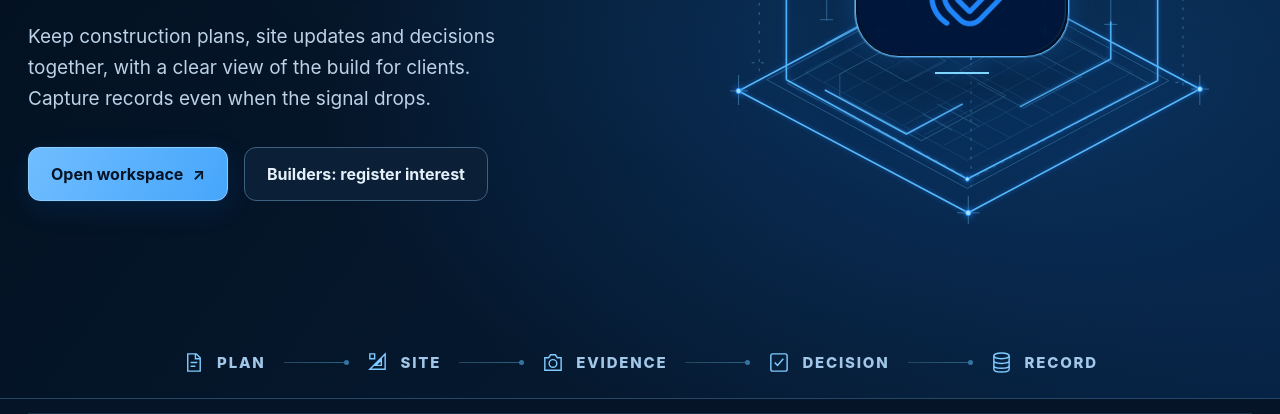
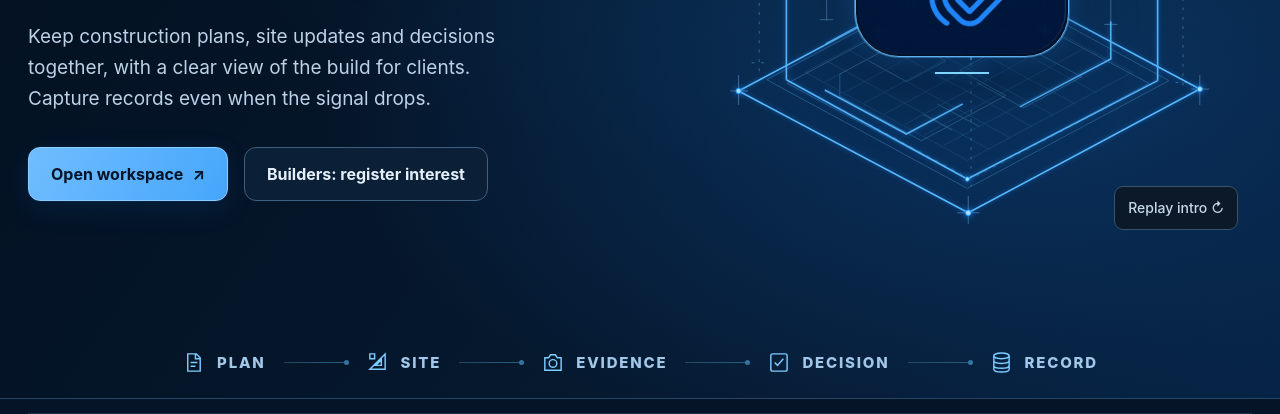
Before and after one commit to BluePrintBuilds/blueprintbuilds.github.io, a plain HTML site: page index.html in a window 1280 px wide. Shown: the part 386-800 px from the top of the page. Drawn offline with Linux system fonts and the light colour scheme.

Commit message:
Make Blueprint intro replayable

```diff
--- a/assets/blueprint-arrival.css
+++ b/assets/blueprint-arrival.css
@@ -38,3 +38,11 @@
 @media(prefers-reduced-motion:reduce){.bp-arrival *{animation:none!important;transition:none!important}.bp-arrival-skip{display:none!important}}
 
 .bpb-welcome-audiences{padding:14px 0 26px;background:#07131f}.bpb-welcome-audiences .hero-facts{margin-top:0}.bpb-welcome-audiences .hero-audiences{margin-top:20px}
+
+/* A quiet optional replay for visitors who missed the first pass. */
+.bp-arrival-replay{position:absolute;right:14px;bottom:0;min-height:44px;padding:9px 13px;border:1px solid #38536b;border-radius:9px;color:#c7d9e9;background:#0b1928;font:500 14px/1.4 var(--sans);pointer-events:auto;cursor:pointer}
+.bp-arrival-replay[hidden]{display:none!important}
+.bp-arrival-replay:hover{background:#132a3e;color:#fff}
+.bp-arrival-replay:focus-visible{outline:2px solid #8dcfff;outline-offset:4px}
+@media(max-width:700px){.bp-arrival-replay{right:0;bottom:-6px}}
+@media(prefers-reduced-motion:reduce){.bp-arrival-replay{display:none!important}}
--- a/assets/blueprint-arrival.js
+++ b/assets/blueprint-arrival.js
@@ -1,52 +1,64 @@
-/* Approved Blueprint welcome: one 2.4s decorative pass inside the hero.
- * Static artwork and working links are present before this script runs.
- * No fullscreen curtain, authentication, video load or returning-user delay. */
+/* Blueprint welcome: an optional 2.4s decorative pass inside the hero.
+ * Static artwork and working links remain available throughout.
+ * Returning visitors can replay it without a fullscreen curtain or video. */
 (() => {
   'use strict';
   const root = document.querySelector('[data-blueprint-arrival]');
   const artwork = root?.querySelector('[data-arrival-art]');
+  const skip = root?.querySelector('[data-arrival-skip]');
+  const replay = root?.querySelector('[data-arrival-replay]');
   if (!root || !artwork) return;
   root.dataset.state = 'finished';
   const motion = matchMedia('(prefers-reduced-motion: reduce)');
-  const navigation = performance.getEntriesByType('navigation')[0];
-  if (!root.animate || motion.matches || navigator.connection?.saveData || document.hidden || location.hash || navigation?.type === 'back_forward') return;
-  const key = 'blueprint-signature-welcome-v1';
-  try { if (sessionStorage.getItem(key)) return; sessionStorage.setItem(key, 'seen'); } catch { return; }
-  const skip = root.querySelector('[data-arrival-skip]');
-  const animations = [], initialScroll = { x: scrollX, y: scrollY };
-  let finished = false, expiry = null;
+  const events = ['pointerdown', 'keydown', 'wheel', 'touchstart', 'focusin', 'resize', 'pagehide'];
+  let finished = true, expiry = null, initialScroll = { x: scrollX, y: scrollY };
+  let animations = [], replayHadFocus = false;
+  const canAnimate = () => !!root.animate && !motion.matches && !navigator.connection?.saveData;
+  const showReplay = () => {
+    if (replay) replay.hidden = !canAnimate() || !finished || (artwork.complete && !artwork.naturalWidth);
+  };
   const interaction = event => {
-    if (event.target instanceof Element && event.target.closest('[data-arrival-skip]')) return;
+    if (event.target instanceof Element && event.target.closest('[data-arrival-skip], [data-arrival-replay]')) return;
     finish('interaction');
   };
   const scroll = () => { if (scrollX !== initialScroll.x || scrollY !== initialScroll.y) finish('scroll'); };
   const background = () => { if (document.hidden) finish('background'); };
-  const preference = () => finish('motion-preference');
-  const events = ['pointerdown', 'keydown', 'wheel', 'touchstart', 'focusin', 'resize', 'pagehide'];
+  const preference = () => {
+    if (motion.matches) finish('motion-preference');
+    showReplay();
+  };
+  const dataSaver = () => {
+    if (navigator.connection?.saveData) finish('data-saver');
+    showReplay();
+  };
+  const failedArt = () => finish('image-error');
   function finish(reason = 'complete') {
     if (finished) return;
+    const restoreReplayFocus = document.activeElement === skip;
     finished = true; clearTimeout(expiry);
-    animations.forEach(animation => animation.cancel());
+    animations.forEach(animation => animation.cancel()); animations = [];
     root.classList.remove('is-active'); root.dataset.state = 'finished';
     root.dataset.finishReason = typeof reason === 'string' ? reason : 'interaction';
-    if (skip) { skip.hidden = true; skip.removeEventListener('click', finish); }
+    if (skip) skip.hidden = true;
     artwork.removeEventListener('load', start); artwork.removeEventListener('error', failedArt);
     events.forEach(event => window.removeEventListener(event, interaction, true));
     window.removeEventListener('scroll', scroll, true);
     document.removeEventListener('visibilitychange', background);
-    motion.removeEventListener?.('change', preference);
-    navigator.connection?.removeEventListener?.('change', dataSaver);
+    showReplay();
+    if (restoreReplayFocus && replay && !replay.hidden) replay.focus({ preventScroll: true });
   }
-  const failedArt = () => finish('image-error');
-  const dataSaver = () => { if (navigator.connection?.saveData) finish('data-saver'); };
   function animate(element, frames, options) {
     if (!element) return;
     animations.push(element.animate(frames, { fill: 'both', easing: 'cubic-bezier(.2,.75,.25,1)', ...options }));
   }
   function start() {
-    if (finished || motion.matches || document.hidden || !artwork.naturalWidth) return;
+    if (finished) return;
+    if (!canAnimate() || document.hidden || !artwork.naturalWidth) { finish('unavailable'); return; }
     clearTimeout(expiry); root.classList.add('is-active'); root.dataset.state = 'playing';
-    if (skip) skip.hidden = false;
+    if (skip) {
+      skip.hidden = false;
+      if (replayHadFocus) skip.focus({ preventScroll: true });
+    }
     try {
       root.querySelectorAll('[data-trace]').forEach((path, index) => animate(path,
         [{ strokeDasharray: '1', strokeDashoffset: '1', opacity: .15 }, { strokeDasharray: '1', strokeDashoffset: '0', opacity: .82 }],
@@ -73,16 +85,35 @@
       expiry = setTimeout(() => finish('complete'), 2400);
     } catch { finish('unsupported-motion'); }
   }
+  function begin() {
+    if (!finished || !canAnimate() || document.hidden) return;
+    finished = false;
+    replayHadFocus = document.activeElement === replay;
+    if (replay) replay.hidden = true;
+    initialScroll = { x: scrollX, y: scrollY };
     events.forEach(event => window.addEventListener(event, interaction, { capture: true, passive: true }));
     window.addEventListener('scroll', scroll, { capture: true, passive: true });
     document.addEventListener('visibilitychange', background);
-  motion.addEventListener?.('change', preference);
-  navigator.connection?.addEventListener?.('change', dataSaver);
-  skip?.addEventListener('click', finish);
     if (artwork.complete && artwork.naturalWidth) start();
     else {
       expiry = setTimeout(() => finish('image-deadline'), 350);
       artwork.addEventListener('load', start, { once: true });
       artwork.addEventListener('error', failedArt, { once: true });
     }
+  }
+  artwork.addEventListener('load', showReplay);
+  artwork.addEventListener('error', showReplay);
+  replay?.addEventListener('click', begin);
+  skip?.addEventListener('click', () => finish('skip'));
+  motion.addEventListener?.('change', preference);
+  navigator.connection?.addEventListener?.('change', dataSaver);
+  showReplay();
+  const navigation = performance.getEntriesByType('navigation')[0];
+  if (!canAnimate() || document.hidden || location.hash || navigation?.type === 'back_forward') return;
+  const key = 'blueprint-signature-welcome-v1';
+  try {
+    if (sessionStorage.getItem(key)) return;
+    sessionStorage.setItem(key, 'seen');
+  } catch { return; }
+  begin();
 })();
--- a/index.html
+++ b/index.html
@@ -28,7 +28,7 @@
 <link rel="stylesheet" href="/assets/blueprint-motion-system.css" />
 <link rel="stylesheet" href="/assets/blueprint-client-experience.css" />
 <link rel="stylesheet" href="/assets/blueprint-build-story.css" />
-<link rel="stylesheet" href="/assets/blueprint-arrival.css?v=draw-20261110" />
+<link rel="stylesheet" href="/assets/blueprint-arrival.css?v=replay-20261111" />
 <script type="application/ld+json">
 {
   "@context": "https://schema.org",
@@ -139,6 +139,7 @@
           </div>
         </div>
         <button class="bp-arrival-skip" type="button" data-arrival-skip hidden aria-label="Skip welcome animation">Still view</button>
+        <button class="bp-arrival-replay" type="button" data-arrival-replay hidden aria-label="Replay Blueprint intro">Replay intro <span aria-hidden="true">↻</span></button>
       </div>
     </div>
     <div class="shell truth-rail" aria-label="Blueprint Builds connected workflow">
@@ -416,7 +417,7 @@
   <div class="shell footer-bottom"><span>© <span data-testid="footer-year"></span> Blueprint Builds</span><span>Built for the job. Clear for the client.</span></div>
 </footer>
 <div class="toast" data-testid="toast" role="status" aria-live="polite"></div>
-<script src="/assets/blueprint-arrival.js?v=draw-20261110"></script>
+<script src="/assets/blueprint-arrival.js?v=replay-20261111"></script>
 <script src="/assets/landing.js"></script>
 <script src="/assets/home.js"></script>
 <script src="/assets/blueprint-building.js"></script>
--- a/scripts/check-brand-search.mjs
+++ b/scripts/check-brand-search.mjs
@@ -25,6 +25,9 @@ const expected = [
 for (const value of expected) assert.ok(html.includes(value), 'Missing approved discovery or identity reference: ' + value);
 assert.match(html, /<title>[^<]*Blueprint Builds[^<]*Construction[^<]*<\/title>/i, 'Search title should identify Blueprint and its construction purpose');
 assert.match(html, /<meta name="description" content="[^"]*builders[^"]*clients[^"]*"/i, 'Search description should describe the intended audiences');
+assert.match(html, /<button[^>]*data-arrival-replay[^>]*hidden[^>]*>/, 'The optional intro replay must start hidden until supported');
+assert.match(html, /<script src="\/assets\/blueprint-arrival\.js\?[^"]+"><\/script>/, 'The current versioned welcome script must load');
+assert.match(html, /<link rel="stylesheet" href="\/assets\/blueprint-arrival\.css\?[^"]+"/, 'The current versioned welcome stylesheet must load');
 assert.ok(readFileSync('sitemap.xml', 'utf8').includes('<loc>https://blueprintbuilds.app/</loc>'), 'Sitemap must include the canonical homepage');
 assert.ok(readFileSync('robots.txt', 'utf8').includes('Sitemap: https://blueprintbuilds.app/sitemap.xml'), 'Robots file must advertise the canonical sitemap');
 console.log('PASS: approved fingerprint, browser icon, social preview, search metadata and sitemap references');
```
Lines whose indentation alone changed are shown as unchanged.
